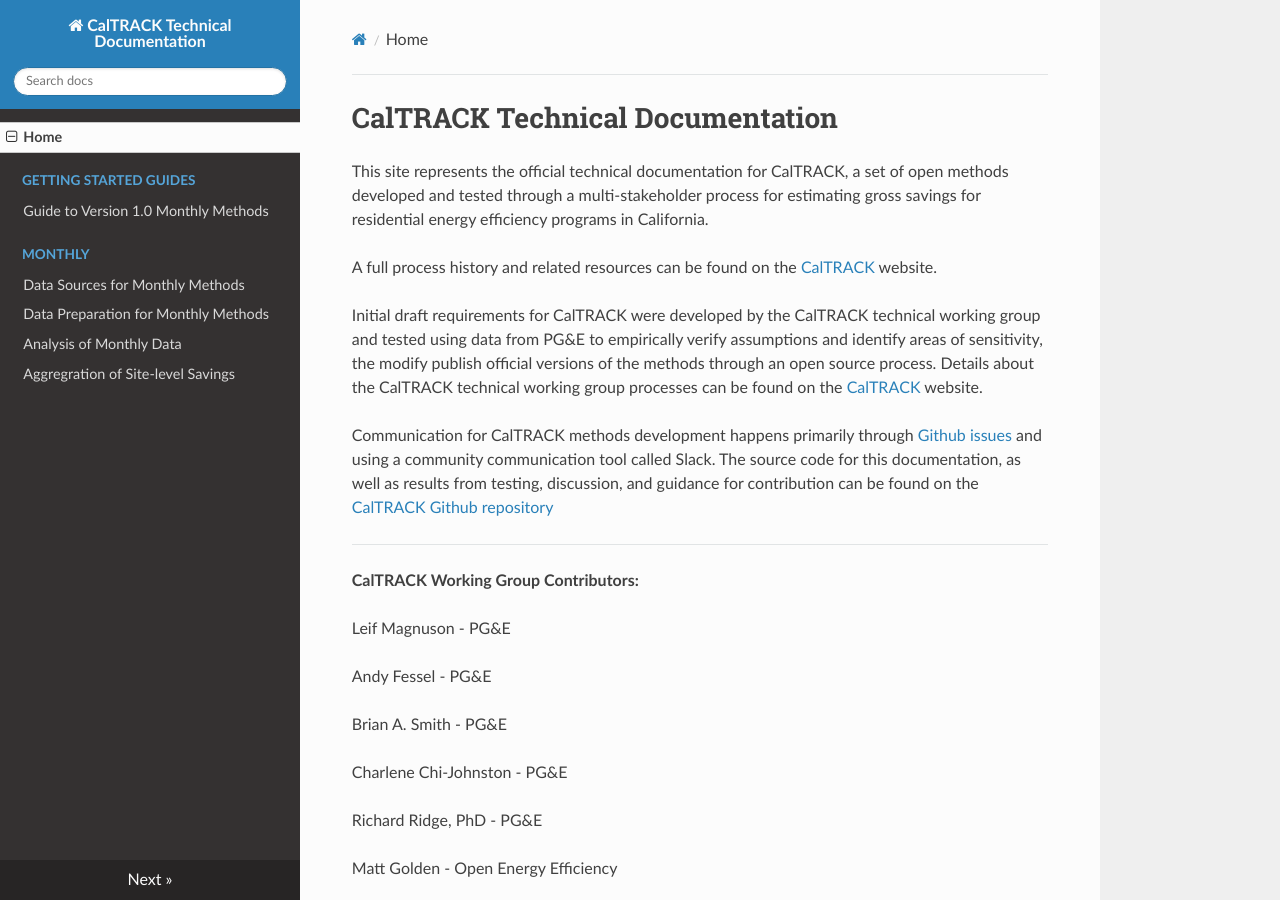
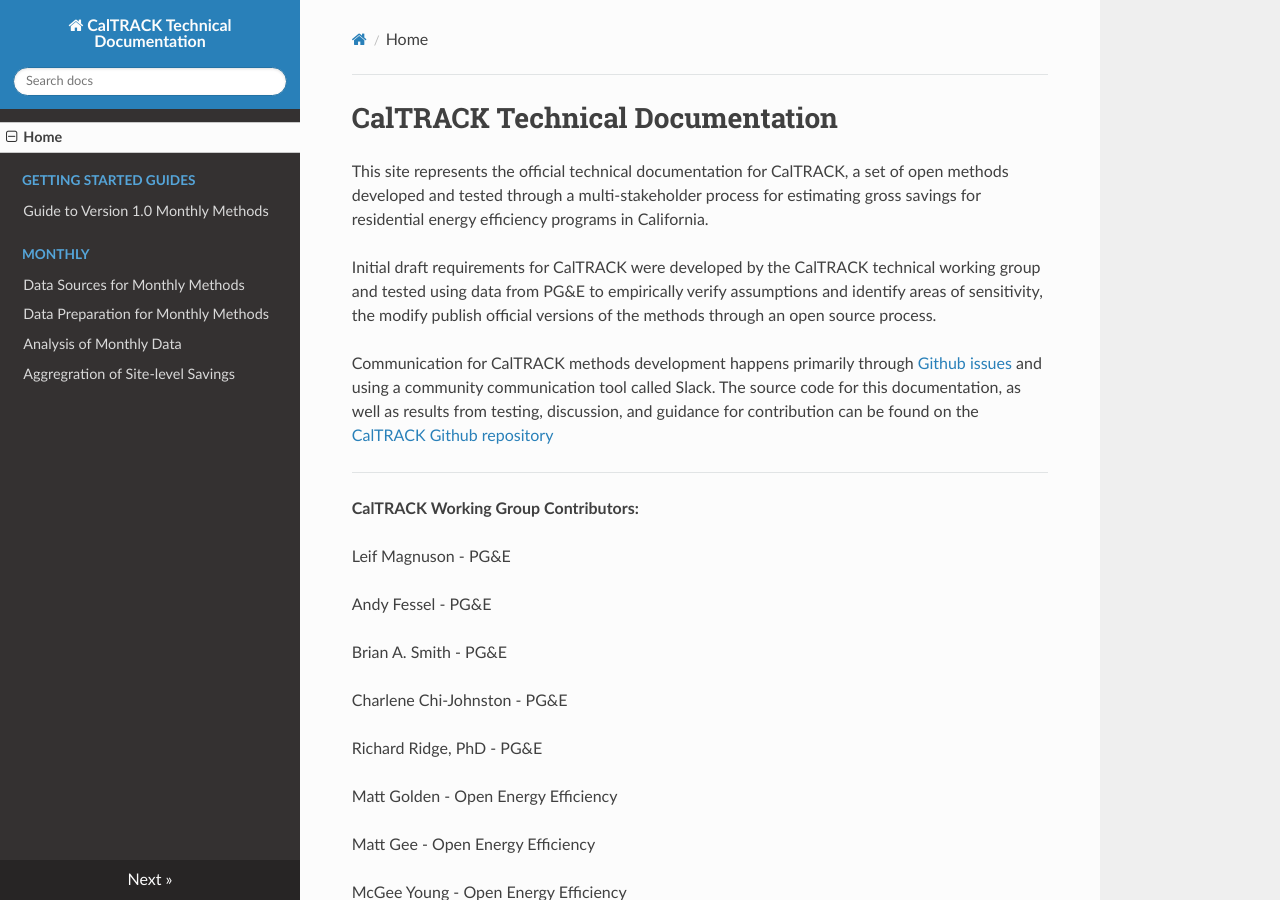
Before and after one commit to openeemeter/caltrack, an MkDocs documentation site: the page built from docs/index.md, in a window 1280 px wide and 900 px high. Built offline with MkDocs 1.6.1, drawn with Linux system fonts in a browser that asks for light colours; nearby versions of some CDN libraries; old or Windows-style settings are respelled for this version of MkDocs.

Commit message:
remove references to website

```diff
--- a/docs/index.md
+++ b/docs/index.md
@@ -2,9 +2,7 @@
 
 This site represents the official technical documentation for CalTRACK, a set of open methods developed and tested through a multi-stakeholder process for estimating gross savings for residential energy efficiency programs in California.
 
-A full process history and related resources can be found on the [CalTRACK](http://www.caltrack.org) website.
-
-Initial draft requirements for CalTRACK were developed by the CalTRACK technical working group and tested using data from PG&E to empirically verify assumptions and identify areas of sensitivity, the modify publish official versions of the methods through an open source process. Details about the CalTRACK technical working group processes can be found on the [CalTRACK](http://www.caltrack.org/methods-dev-process.html) website.
+Initial draft requirements for CalTRACK were developed by the CalTRACK technical working group and tested using data from PG&E to empirically verify assumptions and identify areas of sensitivity, the modify publish official versions of the methods through an open source process.
 
 Communication for CalTRACK methods development happens primarily through [Github issues](https://github.com/impactlab/caltrack/issues) and using a community communication tool called Slack. The source code for this documentation, as well as results from testing, discussion, and guidance for contribution can be found on the [CalTRACK Github repository](https://github.com/impactlab/caltrack)
 
```
